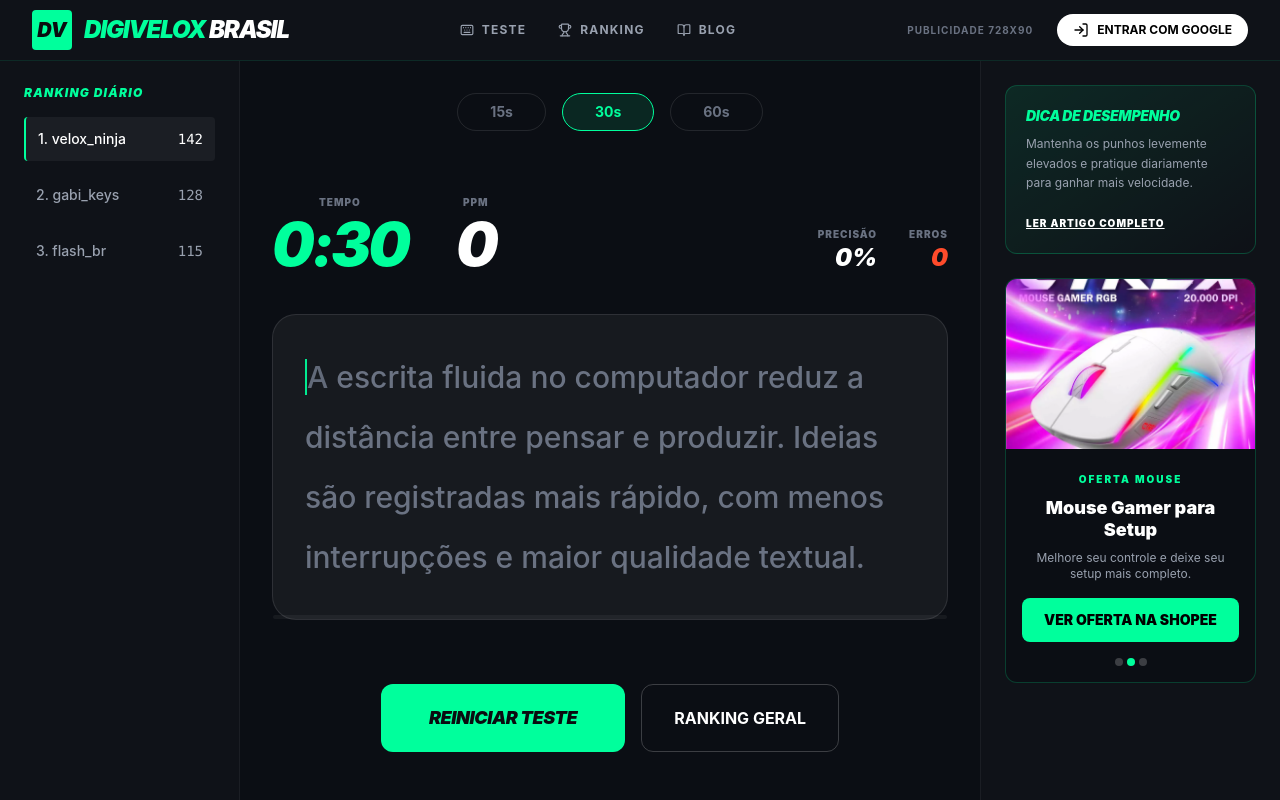
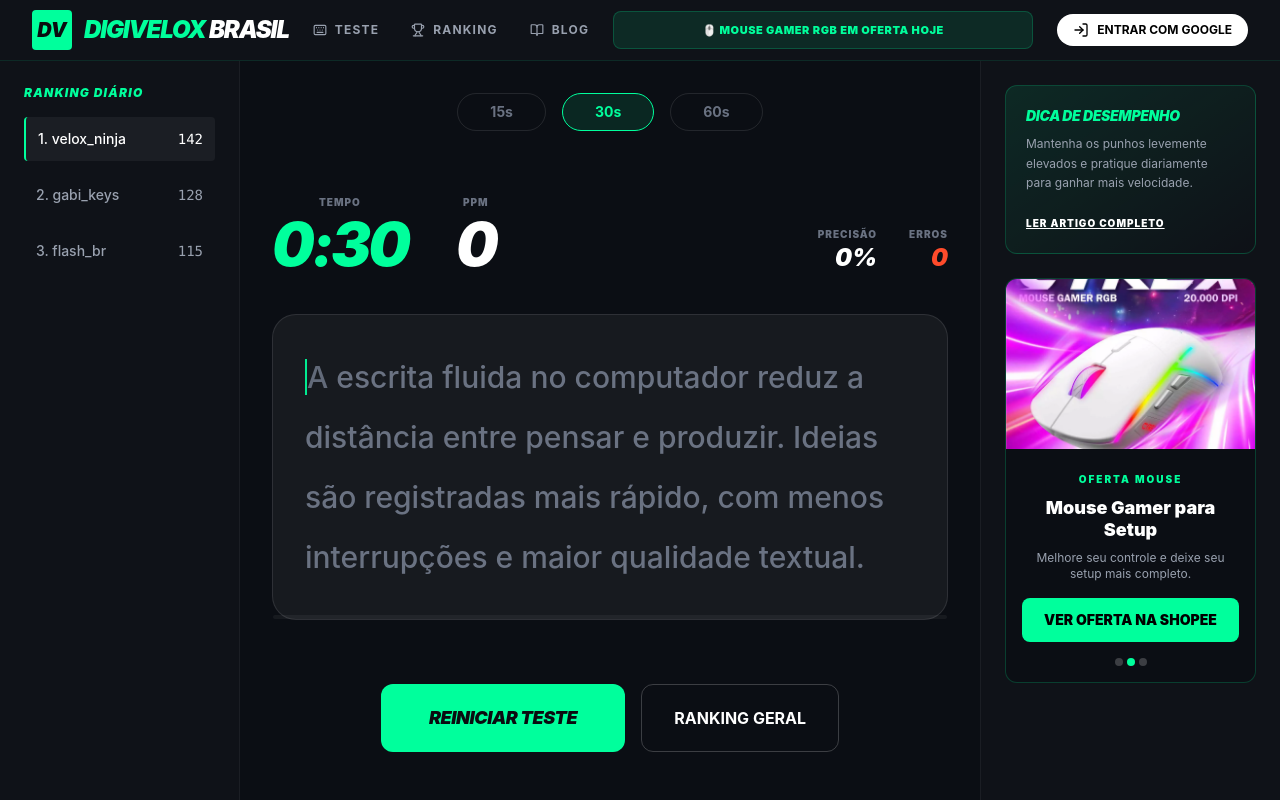
Before and after one commit to 14evertonalbertocorrea-coder/digivelox-brasil, a React (Vite) app: page / in a window 1280 px wide. Shown: the top 800 px of the page. Built offline with nearby package versions, Linux system fonts and the light colour scheme.

Commit message:
Update Header.tsx

```diff
--- a/src/components/Header.tsx
+++ b/src/components/Header.tsx
@@ -1,7 +1,6 @@
-
-import React from 'react';
+import React, { useEffect, useState } from 'react';
 import { Link } from 'react-router-dom';
-import { Keyboard, Trophy, BookOpen, User as UserIcon, LogIn } from 'lucide-react';
+import { Keyboard, Trophy, BookOpen, LogIn } from 'lucide-react';
 import { User } from '../types';
 
 interface HeaderProps {
@@ -9,20 +8,45 @@ interface HeaderProps {
   onLogin: () => void;
 }
 
+const topAds = [
+  {
+    text: '⌨️ MELHORES TECLADOS PARA DIGITAR MAIS RÁPIDO',
+    link: 'https://s.shopee.com.br/5Aouf22y52'
+  },
+  {
+    text: '🖱️ MOUSE GAMER RGB EM OFERTA HOJE',
+    link: 'https://s.shopee.com.br/2g7aayvHrR'
+  },
+  {
+    text: '🪑 CADEIRA GAMER CONFORTÁVEL COM DESCONTO',
+    link: 'https://s.shopee.com.br/7fWGYD6JMT'
+  }
+];
+
 export const Header: React.FC<HeaderProps> = ({ user, onLogin }) => {
+  const [adIndex, setAdIndex] = useState(0);
+
+  useEffect(() => {
+    const timer = setInterval(() => {
+      setAdIndex((prev) => (prev + 1) % topAds.length);
+    }, 4000);
+
+    return () => clearInterval(timer);
+  }, []);
+
   return (
     <header className="sticky top-0 z-50 w-full border-b border-brand-neon/10 bg-bg-surface backdrop-blur-lg">
-      <div className="container mx-auto px-8 h-[60px] flex items-center justify-between">
-        <Link to="/" className="flex items-center gap-3 group">
+      <div className="container mx-auto px-4 md:px-8 h-[60px] flex items-center justify-between gap-4">
+        <Link to="/" className="flex items-center gap-3 group shrink-0">
           <div className="w-10 h-10 bg-brand-neon rounded flex items-center justify-center text-bg-main font-black text-xl italic group-hover:scale-110 transition-transform">
             DV
           </div>
-          <span className="text-2xl heading-italic text-brand-neon">
+          <span className="hidden sm:block text-2xl heading-italic text-brand-neon">
             DIGIVELOX <span className="text-white">BRASIL</span>
           </span>
         </Link>
 
-        <nav className="hidden lg:flex items-center gap-8">
+        <nav className="hidden lg:flex items-center gap-8 shrink-0">
           <Link to="/" className="text-xs uppercase tracking-widest text-gray-400 hover:text-brand-neon font-bold transition-colors flex items-center gap-2">
             <Keyboard size={14} /> Teste
           </Link>
@@ -34,12 +58,19 @@ export const Header: React.FC<HeaderProps> = ({ user, onLogin }) => {
           </Link>
         </nav>
 
-        <div className="flex items-center gap-6">
-          <div className="hidden xl:block text-[10px] uppercase tracking-widest text-gray-500 font-bold">
-            Publicidade 728x90
-          </div>
+        <a
+          href={topAds[adIndex].link}
+          target="_blank"
+          rel="noopener noreferrer"
+          className="hidden md:flex flex-1 max-w-[420px] h-[38px] rounded-lg bg-brand-neon/10 border border-brand-neon/20 items-center justify-center px-4 hover:bg-brand-neon/20 transition-all overflow-hidden"
+        >
+          <span className="text-[11px] uppercase font-black tracking-wider text-brand-neon text-center">
+            {topAds[adIndex].text}
+          </span>
+        </a>
+
         {user ? (
-            <div className="flex items-center gap-4">
+          <div className="flex items-center gap-4 shrink-0">
             <div className="text-right hidden sm:block">
               <p className="text-xs font-bold">{user.displayName}</p>
               <p className="text-[10px] text-brand-neon font-mono">{user.bestWPM} PPM RECORD</p>
@@ -53,12 +84,11 @@ export const Header: React.FC<HeaderProps> = ({ user, onLogin }) => {
         ) : (
           <button
             onClick={onLogin}
-              className="bg-white text-black px-4 py-2 rounded-full font-bold text-xs flex items-center gap-2 hover:bg-brand-neon transition-colors"
+            className="bg-white text-black px-4 py-2 rounded-full font-bold text-xs flex items-center gap-2 hover:bg-brand-neon transition-colors shrink-0"
           >
-              <LogIn size={16} /> ENTRAR COM GOOGLE
+            <LogIn size={16} /> <span className="hidden sm:inline">ENTRAR COM GOOGLE</span>
           </button>
         )}
-        </div>
       </div>
     </header>
   );
```
Lines whose indentation alone changed are shown as unchanged.
